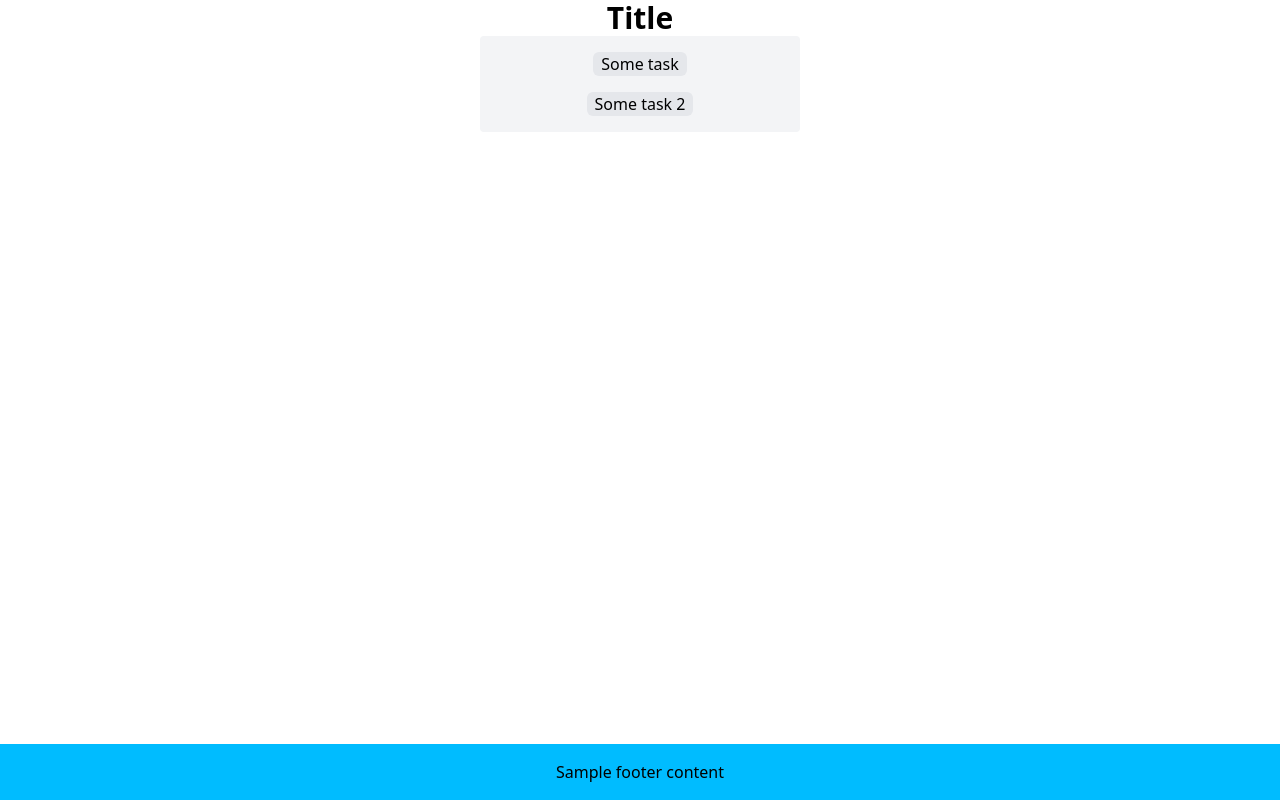
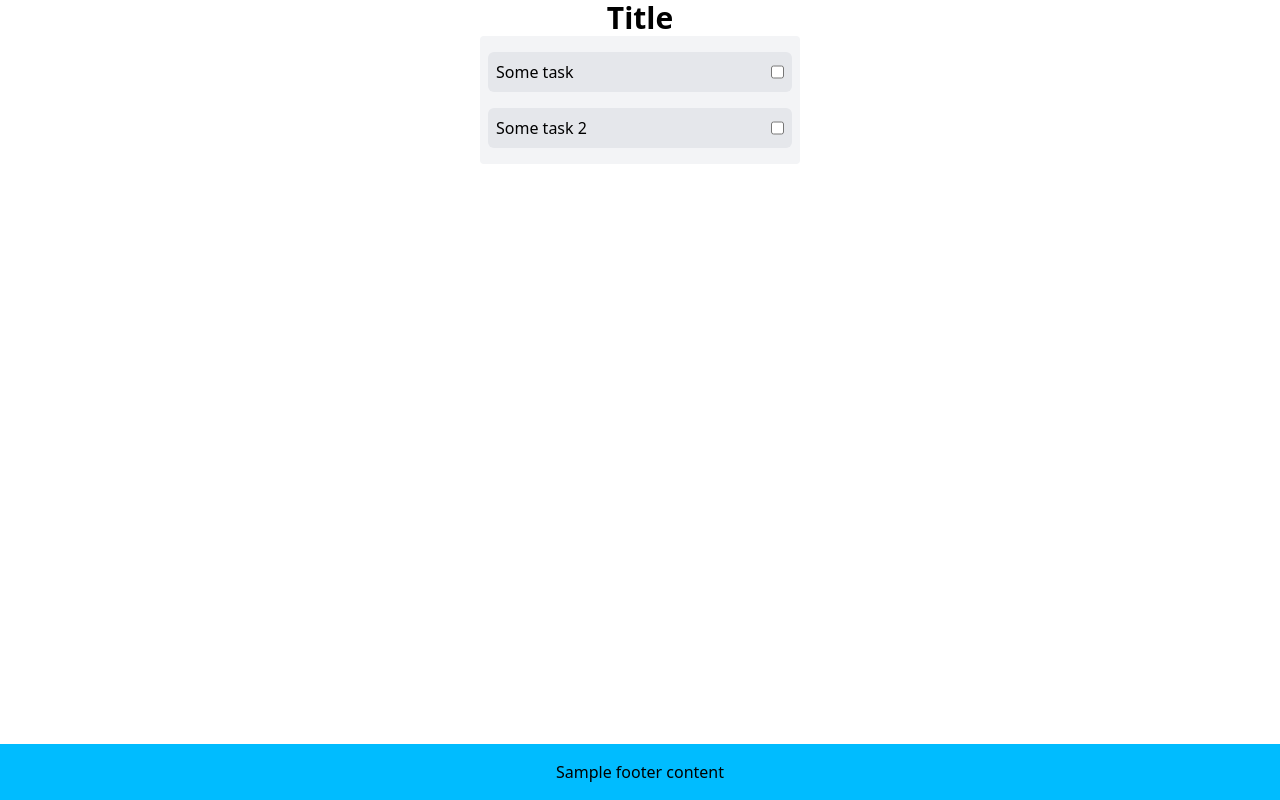
Before and after one commit to Joan-rv/todooo, a Next.js app: page / in a window 1280 px wide. Built offline with nearby package versions, Linux system fonts and the light colour scheme.

Commit message:
Add checkboxes

```diff
--- a/app/page.tsx
+++ b/app/page.tsx
@@ -4,7 +4,7 @@ export default function Page() {
     return (
         <div className="flex flex-col items-center">
             <h1 className="text-3xl font-bold"> Title</h1>
-            <ul className="bg-gray-100 w-3/12 py-2 rounded-sm flex flex-col items-center">
+            <ul className="bg-gray-100 w-3/12 py-2 rounded-sm flex flex-col items-stretch">
                 <li><TodoItem title="Some task" /></li>
                 <li><TodoItem title="Some task 2" /></li>
             </ul>
--- a/components/todo-item.tsx
+++ b/components/todo-item.tsx
@@ -4,6 +4,9 @@ type TodoItemProps = {
 
 export default function TodoItem({ title }: TodoItemProps) {
     return (
-        <p className="bg-gray-200 rounded-md my-2 px-2">{title}</p>
+        <div className="flex bg-gray-200 rounded-md p-2 m-2">
+            <p className="flex-1">{title}</p>
+            <input type="checkbox" />
+        </div>
     );
 }
```
